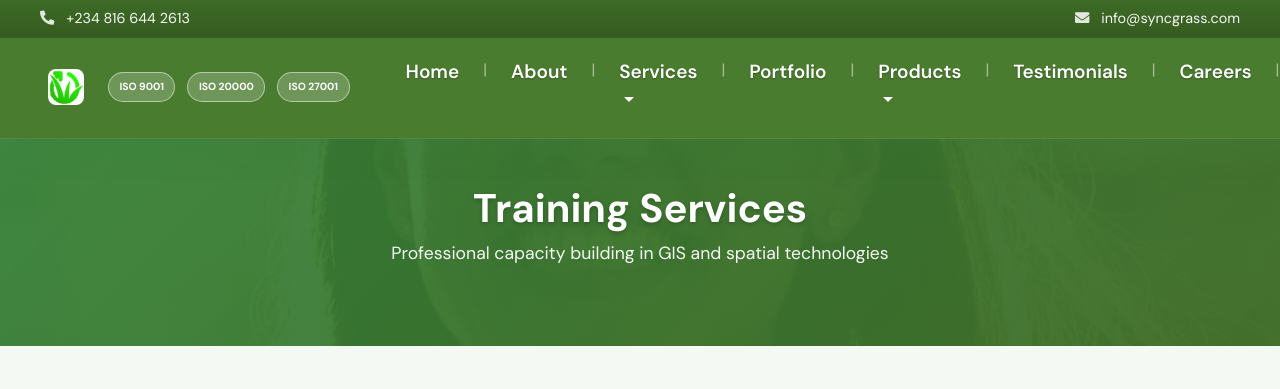
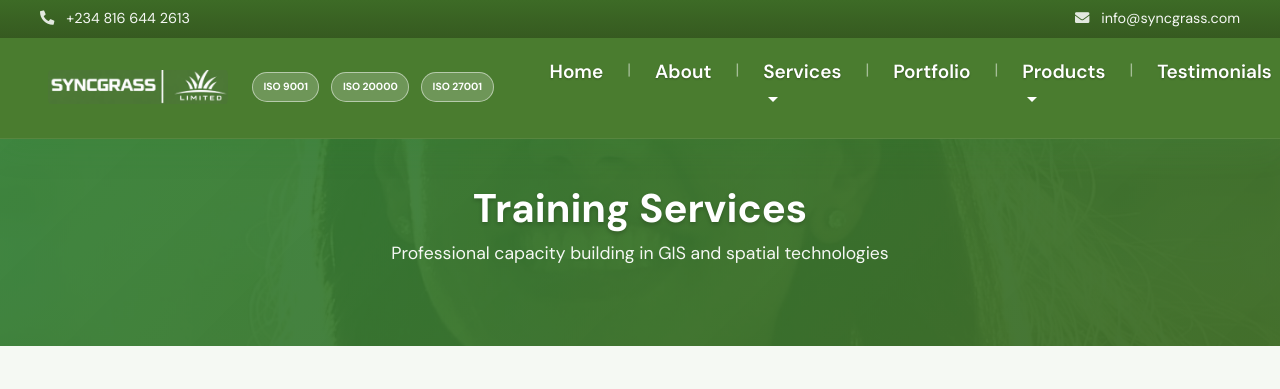
Before and after one commit to syncgrass/syncgrass, a plain HTML site: page training.html in a window 1280 px wide. Shown: the top 389 px of the page. Drawn offline with nearby package versions, Linux system fonts and the light colour scheme.

Commit message:
Update menus

```diff
--- a/css/style.css
+++ b/css/style.css
@@ -72,9 +72,12 @@ body {
   gap: 1.5rem;
 }
 .header .logo img {
-  height: 2.25rem;
+  height: 2.5rem;
+  width: auto;
+  max-width: 180px;
   border-radius: 0.5rem;
   object-fit: contain;
+  display: block;
 }
 .header-certifications {
   display: flex;
--- a/training.html
+++ b/training.html
@@ -22,7 +22,7 @@
     </div>
     <header class="header modern-navbar">
         <div class="header-brand">
-            <a href="/" class="logo"><img src="/images/syncgrass.ico" alt="SyncGrass Logo"></a>
+            <a href="/" class="logo"><img src="/images/syncgrass-logo.png" alt="SyncGrass Logo"></a>
             <div class="header-certifications">
                 <span class="cert-badge">ISO 9001</span>
                 <span class="cert-badge">ISO 20000</span>
```
Also changed, not shown: geodetic-engineering.html (+1 -1 lines), gis-consulting.html (+1 -1 lines), index.html (+1 -1 lines), land-administration.html (+1 -1 lines), mapping-cartography.html (+1 -1 lines), remote-sensing.html (+1 -1 lines), satellite-imagery.html (+1 -1 lines), software-development.html (+1 -1 lines).
